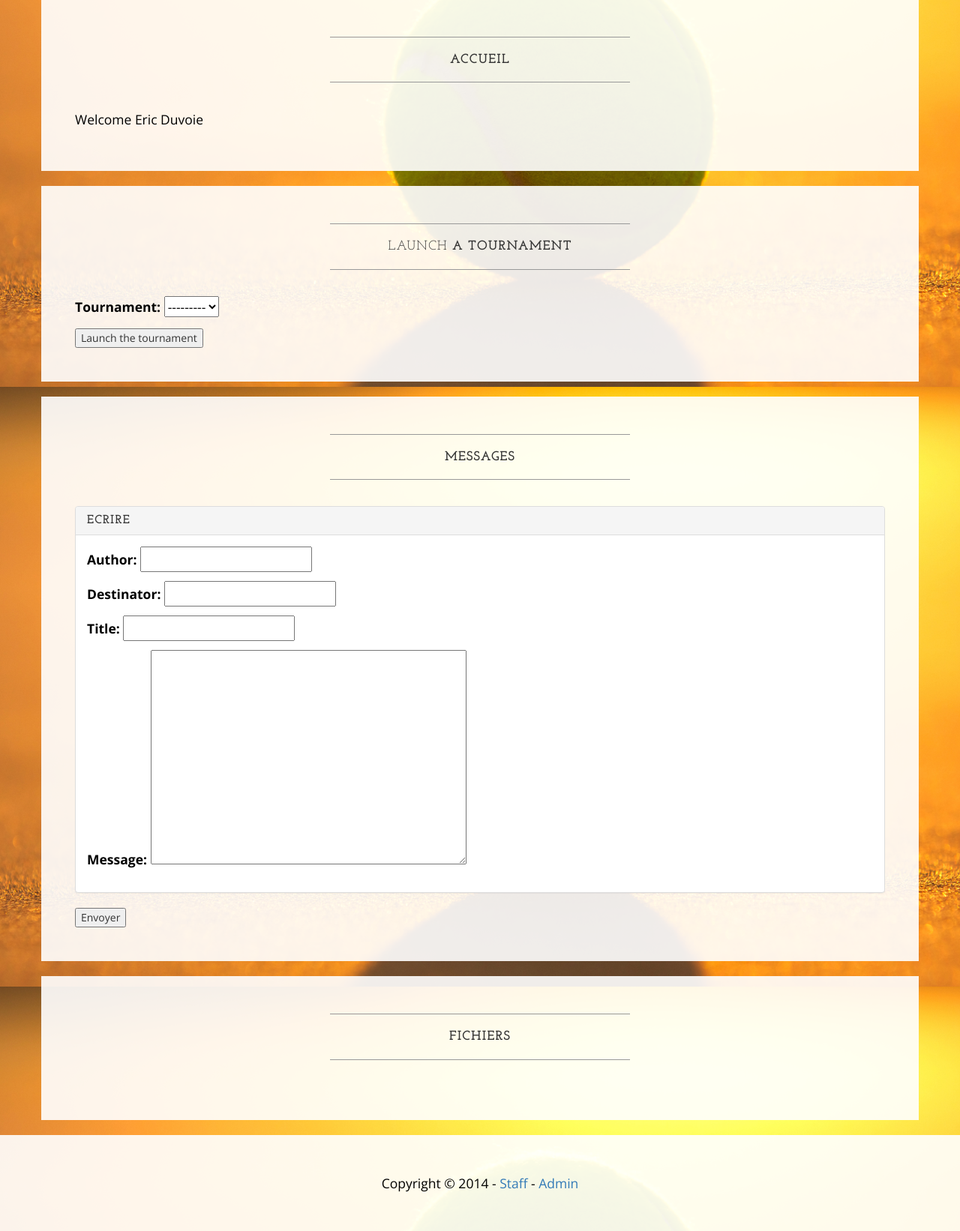
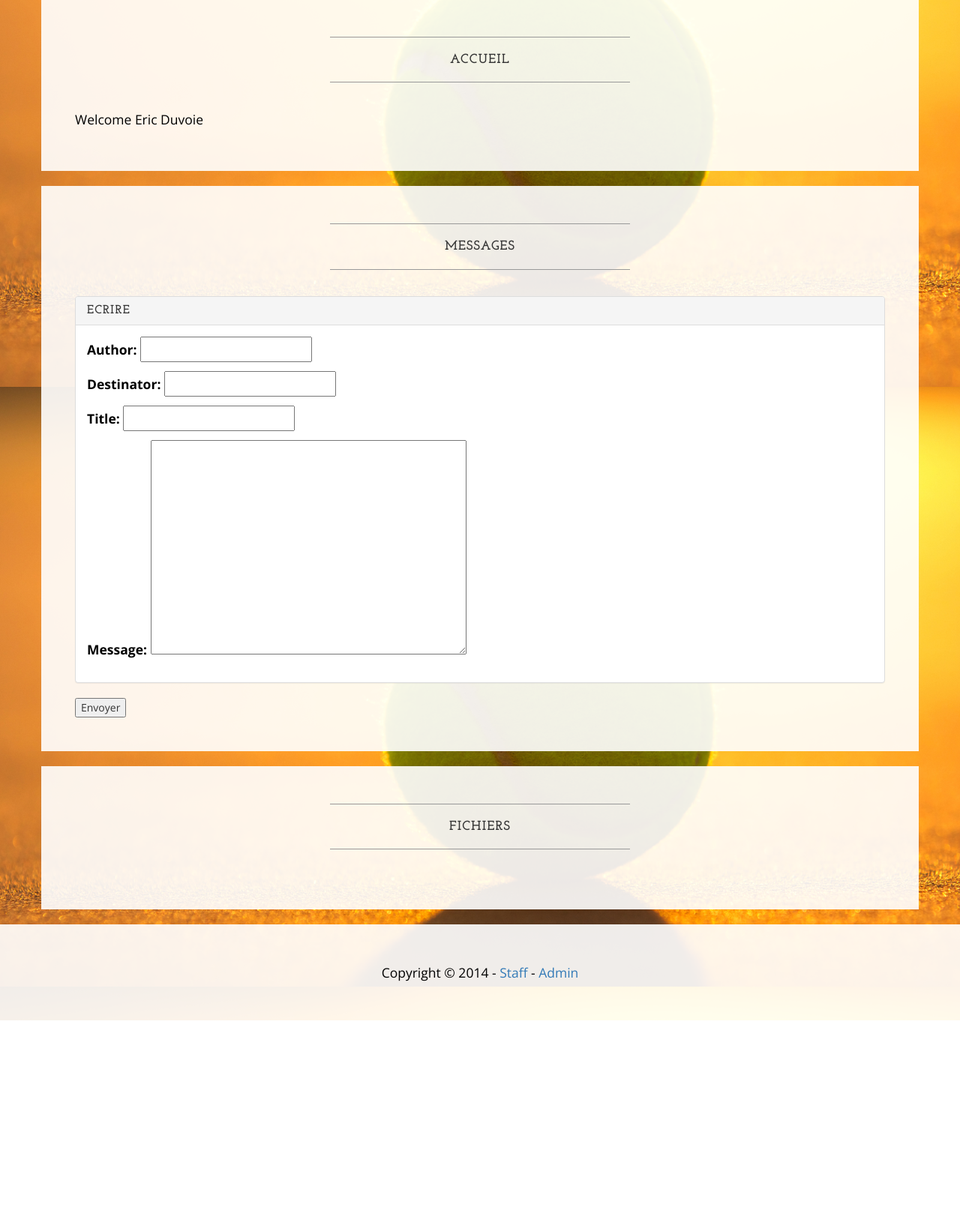
Before and after one commit to ivanahad/sep2015E, a Django app: page /staff/home in a window 1280 px wide. Shown: the part 284-1926 px from the top of the page at 75% size. After the commit the page ends 1645 px from the top, so only its background shows below. Run offline with Django 3.2, Linux system fonts and the light colour scheme; data that the repository does not hold is empty; parts of the project's set-up code (start-up, migrations or seed data) failed here and were passed over; some libraries are stand-ins or nearby versions.

Commit message:
removed old close tournament box

```diff
--- a/sep2015E/staff/views.py
+++ b/sep2015E/staff/views.py
@@ -2,7 +2,6 @@ from django.shortcuts import render
 from datetime import datetime
 from staff.models import Messages
 from staff.forms import MessageForm
-from tournament.forms import OpenTournamentChoiceForm
 from courts.models import Court
 
 
@@ -21,13 +20,9 @@ def home(request):
                     title = form_msg.cleaned_data['title'], \
                     message = form_msg.cleaned_data['message']).save()
 
-        form_trn = OpenTournamentChoiceForm(request.POST, prefix="trn")
-        if form_trn.is_valid():
-            form_trn.cleaned_data['tournament'].close_registrations()
 
 
     form_msg = MessageForm(prefix="msg")
-    form_trn = OpenTournamentChoiceForm(prefix="trn")
     messages = Messages.objects.all() #replace by a call destined to the current staff member
 
     return render(request, 'staff/home.html', {\
@@ -35,7 +30,6 @@ def home(request):
             'date':datetime.now(), \
             'messages':messages, \
             'form_msg': form_msg,
-            'form_trn': form_trn,\
             })
 
 def courts(request):
--- a/sep2015E/templates/staff/home.html
+++ b/sep2015E/templates/staff/home.html
@@ -21,25 +21,6 @@
 			<hr>
 			<div class="panel-body">
 				<p> Welcome {{ name }}</p>
-			</div>
-		</div>
-	</div>
-</div>
-
-<div class="row">
-	<div class="box">
-		<div class="col-lg-12">
-			<hr>
-			<h2 class="intro-text text-center">Launch
-				<strong>a tournament</strong>
-			</h2>
-			<hr>
-			<div class="panel-body">
-				<form action={% url "staff.views.home" %} method="post">
-					{% csrf_token %}
-					{{ form_trn.as_p }}
-					<input type="submit" value="Launch the tournament" onclick="return confirm('Are you sure ? Once the tournament has been launched, no player will be able to register for it.')" />
-				</form>
 			</div>
 		</div>
 	</div>
```
